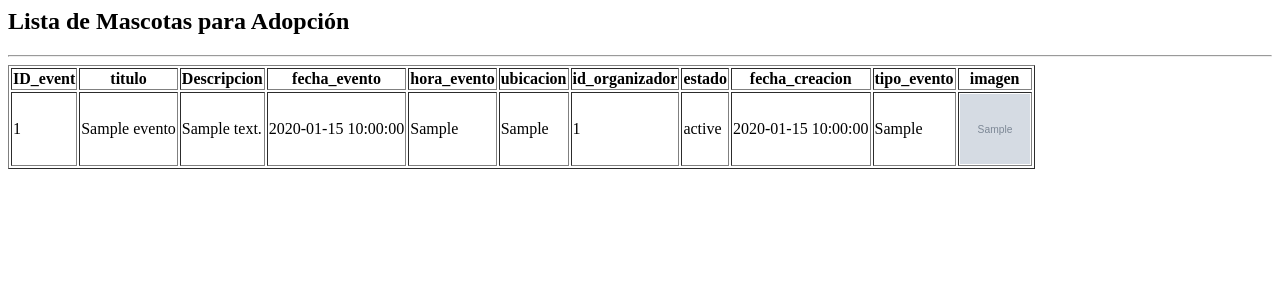
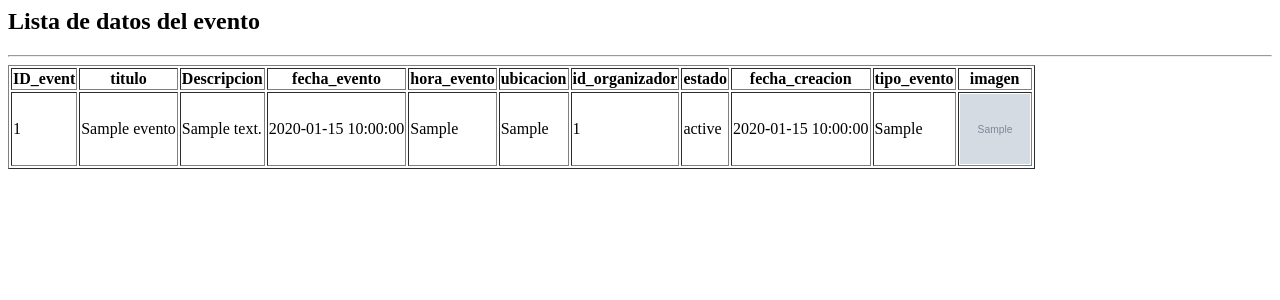
Before and after one commit to PLINIORZAVALA/AppWebEventPuebla, a PHP site: page /listEvent.php in a window 1280 px wide. Shown: the top 300 px of the page. Run offline with PHP 8.4, Linux system fonts and the light colour scheme; tables that the repository leaves empty or names only in its code hold one stand-in row (values such as "Sample post"); grey boxes marked "Sample" are stand-in pictures.

Commit message:
Update name title file ListEvent.php

```diff
--- a/listEvent.php
+++ b/listEvent.php
@@ -1,9 +1,9 @@
 <html>
 <head>
-    <title>Consulta de Adopciones</title>
+    <title>Consulta de eventos</title>
 </head>
 <body>
-    <h2>Lista de Mascotas para Adopción</h2>
+    <h2>Lista de datos del evento</h2>
     <hr>
     <?php
     $link = mysqli_connect("localhost", "root", "", "event");
```
